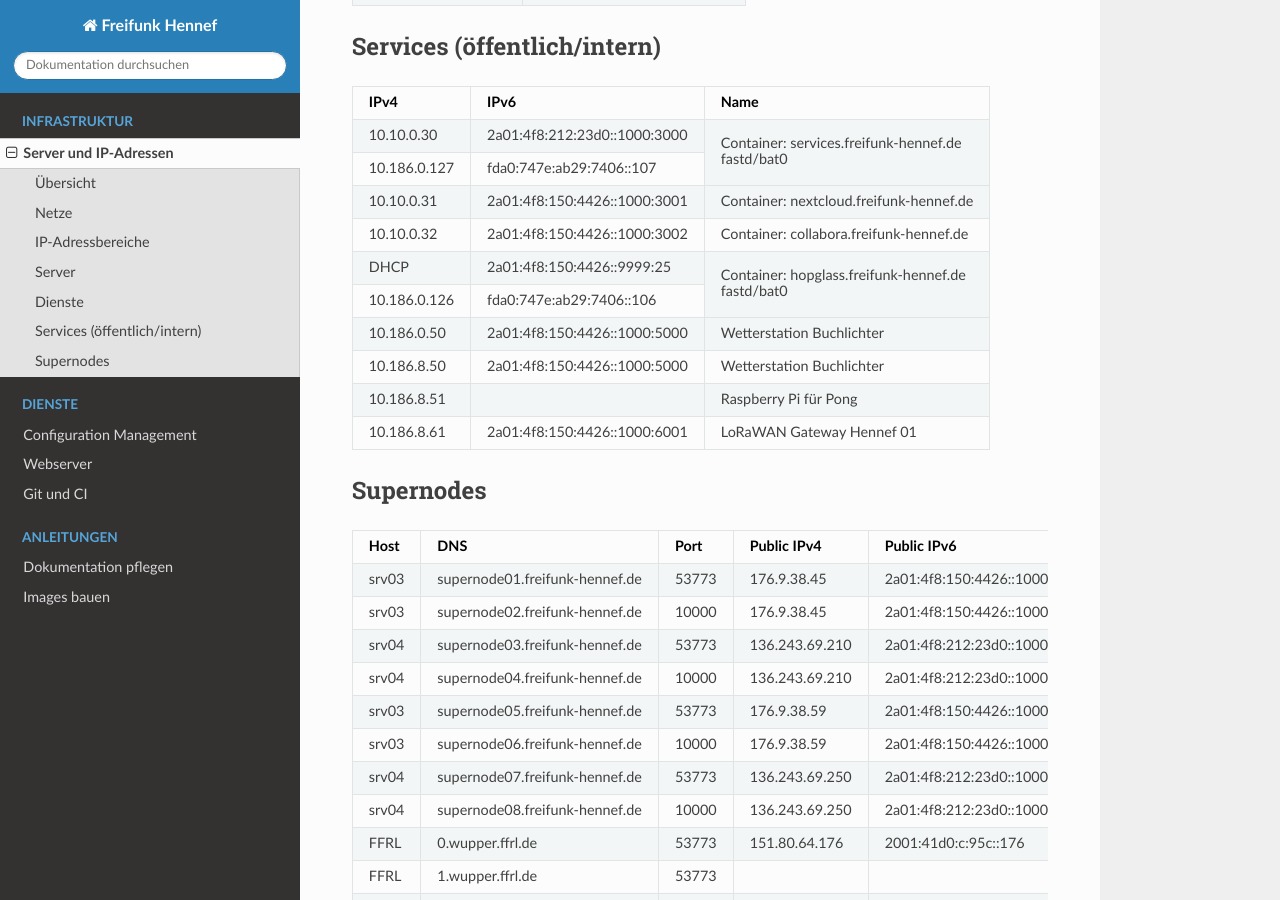
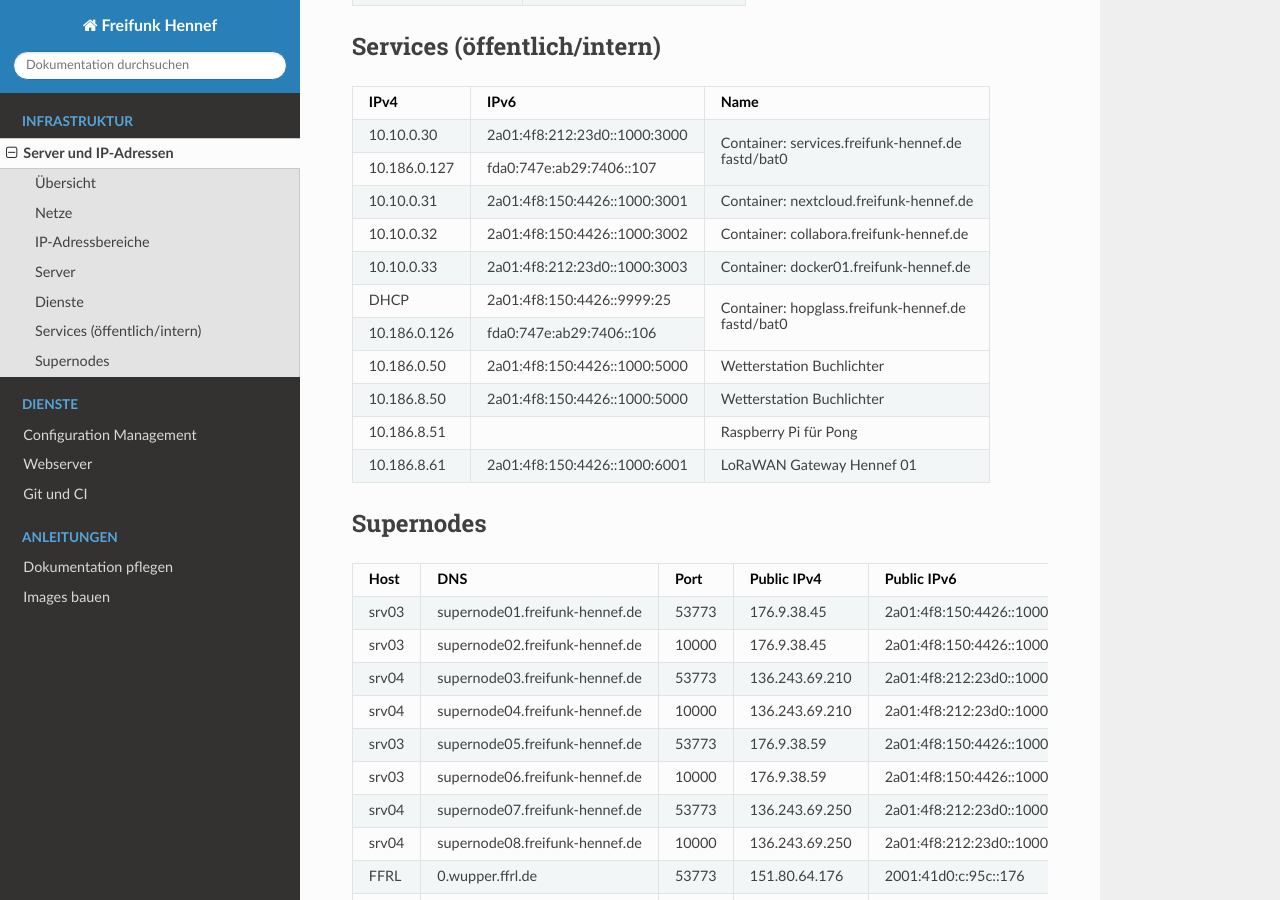
Before and after one commit to Freifunk-Hennef/FFHEF-Docs, a Sphinx documentation site: the page built from source/server-ip-adressen.rst, in a window 1280 px wide and 900 px high, scrolled down 1525 px. Built offline with Sphinx 7.4.7 and the Read the Docs theme 2.0.0, drawn with Linux system fonts in a browser that asks for light colours.

Commit message:
Add docker01

```diff
--- a/source/server-ip-adressen.rst
+++ b/source/server-ip-adressen.rst
@@ -126,6 +126,8 @@ Services (öffentlich/intern)
 +---------------+------------------------------+-----------------------------------------+
 | 10.10.0.32    | 2a01:4f8:150:4426::1000:3002 | Container: collabora.freifunk-hennef.de |
 +---------------+------------------------------+-----------------------------------------+
+| 10.10.0.33    | 2a01:4f8:212:23d0::1000:3003 | Container: docker01.freifunk-hennef.de  |
++---------------+------------------------------+-----------------------------------------+
 | DHCP          | 2a01:4f8:150:4426::9999:25   | Container: hopglass.freifunk-hennef.de  |
 +---------------+------------------------------+                                         +
 | 10.186.0.126  | fda0:747e:ab29:7406::106     | fastd/bat0                              |
```
